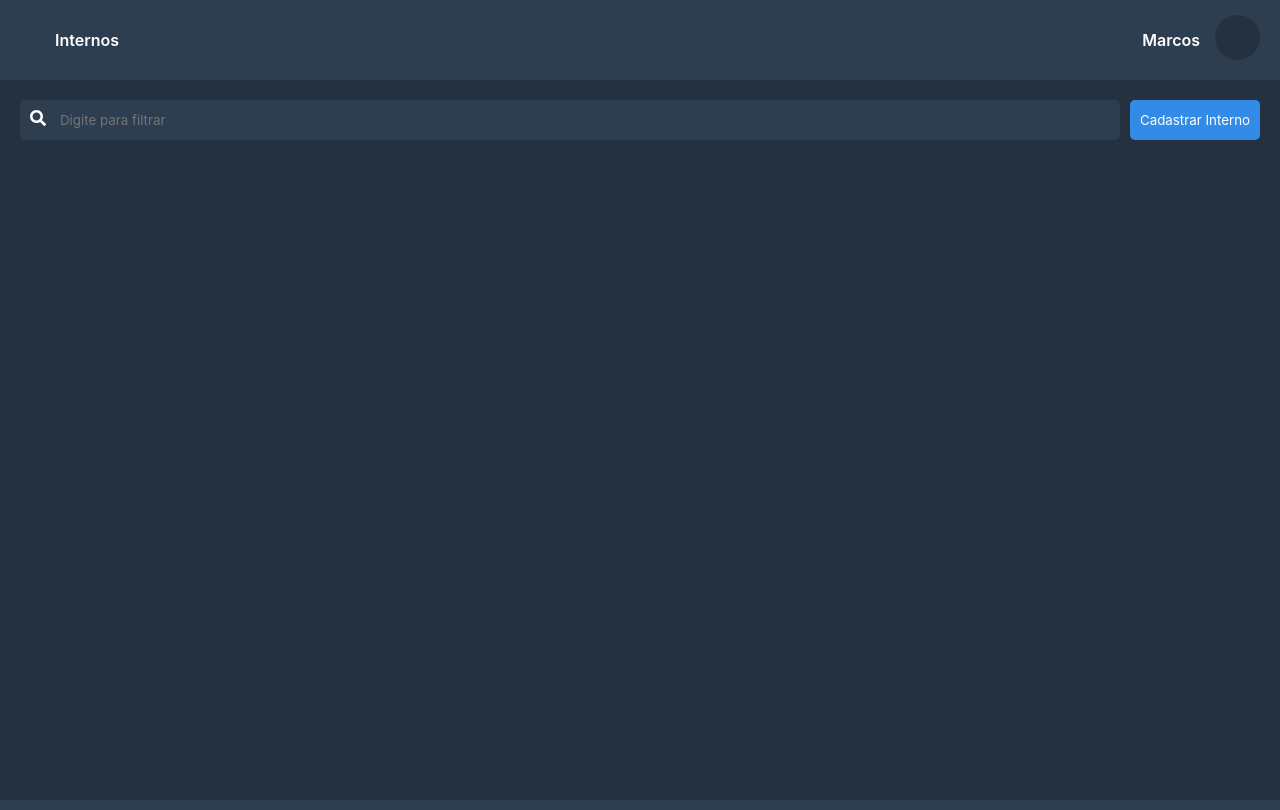
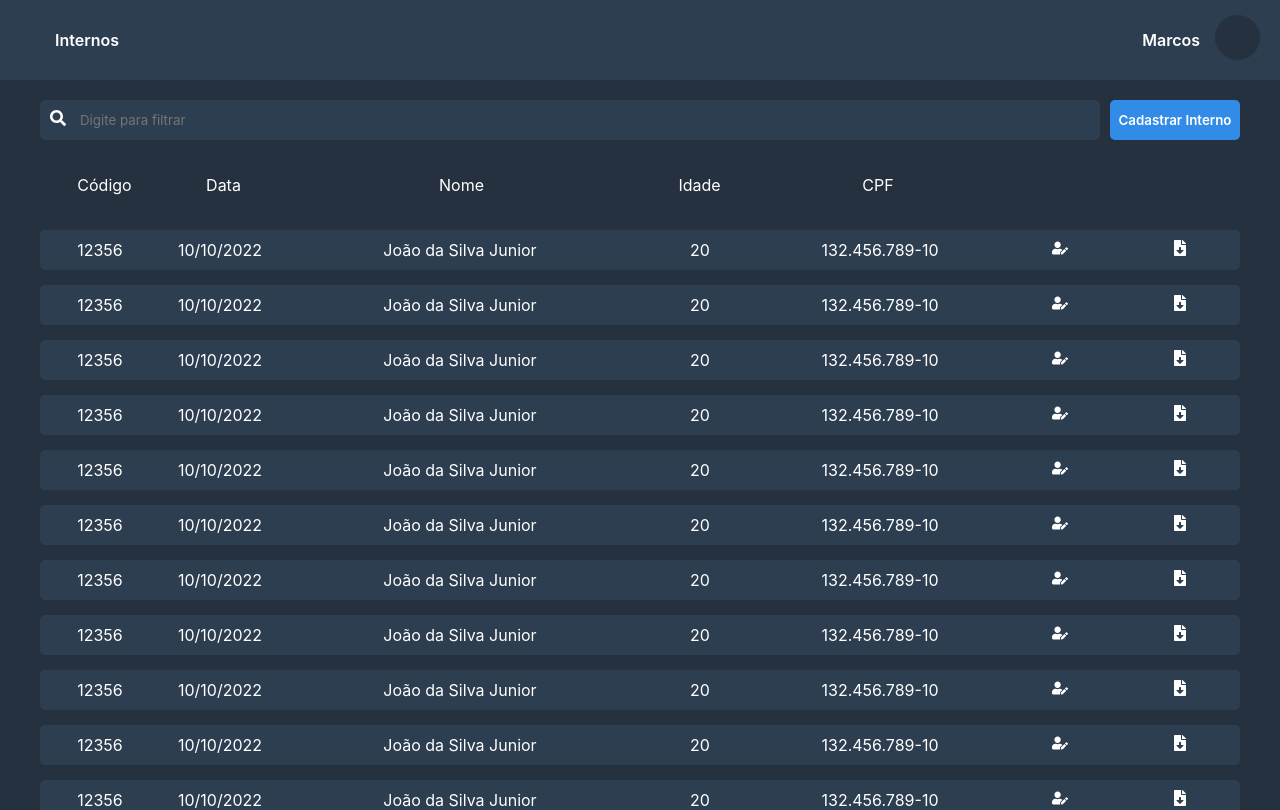
Before and after one commit to devaguia/dejord, a React (Create React App) app: page / in a window 1280 px wide. Shown: the top 810 px of the page. Built offline with nearby package versions, Linux system fonts and the light colour scheme; the HTML template or start-up script is replaced by a standard one.

Commit message:
feat: finalizando página de listagem de interno

```diff
--- /dev/null
+++ b/src/components/InternList/index.tsx
@@ -0,0 +1,34 @@
+import React from 'react';
+
+import { Link } from 'react-router-dom';
+import { Container, EditIcon, DownloadIcon } from './styles';
+
+interface Props {
+    id: number;
+    date: string;
+    name: string;
+    age: number;
+    cpf: string;
+}
+
+const InternList: React.FC<Props> = ({
+    id,
+    date,
+    name,
+    age,
+    cpf
+}) => {
+    return (
+        <Container>
+            <li>{id}</li>
+            <li>{date}</li>
+            <li>{name}</li>
+            <li>{age}</li>
+            <li>{cpf}</li>
+            <li><Link to={`/edit/`}><EditIcon /></Link></li>
+            <li><Link to={`/download/`}><DownloadIcon /></Link></li>
+        </Container>
+    );
+};
+
+export default InternList;
--- /dev/null
+++ b/src/components/InternList/styles.ts
@@ -0,0 +1,56 @@
+import styled, { css } from "styled-components";
+import { FaUserEdit, FaFileDownload } from "react-icons/fa";
+
+export const Container = styled.ul`
+  background-color: var(--primary);
+  height: 40px;
+  display: grid;
+  border-radius: 5px;
+  align-items: center;
+  justify-items: center;
+  grid-template-columns: 1fr 3fr 1fr;
+  margin: 15px 40px;
+
+  li {
+    display: inline-block;
+    color: var(--text-color);
+
+    :nth-child(n + 4),
+    :nth-child(2) {
+      display: none;
+    }
+
+    :nth-child(6) {
+      display: inline-block;
+    }
+
+    @media (min-width: 768px) {
+      :nth-child(n) {
+        display: inline-block;
+      }
+    }
+  }
+
+  @media (min-width: 768px) {
+    grid-template-columns: 1fr 1fr 3fr 1fr 2fr 1fr 1fr;
+  }
+`;
+
+const iconsCSS = css`
+  width: 16px;
+  height: 16px;
+  fill: var(--text-color);
+  flex-shrink: 0;
+
+  &:hover {
+    cursor: pointer;
+    fill: var(--secondary);
+  }
+`;
+
+export const EditIcon = styled(FaUserEdit)`
+  ${iconsCSS}
+`;
+export const DownloadIcon = styled(FaFileDownload)`
+  ${iconsCSS}
+`;
--- a/src/components/List/styles.ts
+++ /dev/null
@@ -1,3 +0,0 @@
-import styled from "styled-components";
-
-export const Container = styled.div``;
--- a/src/pages/Home/index.tsx
+++ b/src/pages/Home/index.tsx
@@ -1,8 +1,9 @@
 import React from 'react';
 import Button from '../../components/Button';
 import Header from '../../components/Header';
+import InternList from '../../components/InternList';
 
-import { Container, Search, SearchIcon } from './styles';
+import { Container, Search, SearchIcon, List } from './styles';
 
 const Home: React.FC = () => {
     return (
@@ -19,6 +20,28 @@ const Home: React.FC = () => {
                 </div>
             </Search>
 
+            <List>
+                <ul>
+                    <li>Código</li>
+                    <li>Data</li>
+                    <li>Nome</li>
+                    <li>Idade</li>
+                    <li>CPF</li>
+                    <li></li>
+                    <li></li>
+                </ul>
+            </List>
+            <div>
+                {[1,2,3,4,5,6,8,9,10,11,12,13,14,15].map(n =>
+                    <InternList
+                        id={12356}
+                        date={'10/10/2022'}
+                        name={'João da Silva Junior'}
+                        age={20}
+                        cpf={'132.456.789-10'}
+                    />
+                )}
+            </div>
         </Container>
     );
 };
--- a/src/pages/Home/styles.ts
+++ b/src/pages/Home/styles.ts
@@ -2,14 +2,14 @@ import styled from "styled-components";
 import { FaSearch } from "react-icons/fa";
 
 export const Container = styled.div`
-  height: 100vh;
   width: 100%;
+  padding-bottom: 30px;
   background: var(--primary-dark);
 `;
 
 export const Search = styled.div`
   width: 100%;
-  padding: 20px;
+  padding: 20px 40px 0 40px;
 
   display: grid;
   grid-template-columns: 2fr 0.2fr;
@@ -34,6 +34,7 @@ export const Search = styled.div`
     margin-left: 10px;
 
     > input {
+      font-weight: 600;
       position: relative;
       float: right;
       width: 130px;
@@ -44,8 +45,47 @@ export const Search = styled.div`
 export const SearchIcon = styled(FaSearch)`
   position: absolute;
   top: 110px;
-  left: 30px;
+  left: 50px;
   width: 16px;
   height: 16px;
   fill: var(--text-color);
 `;
+
+export const List = styled.div`
+  margin: 15px 25px;
+  padding: 10px 20px;
+
+  > ul {
+    height: 40px;
+    display: grid;
+    border-radius: 5px;
+    align-items: center;
+    justify-items: center;
+    grid-template-columns: 1fr 3fr 1fr;
+
+    li {
+      display: inline-block;
+      color: var(--text-color);
+
+      :nth-child(n + 4),
+      :nth-child(2) {
+        display: none;
+      }
+
+      :nth-child(6) {
+        display: inline-block;
+      }
+
+      @media (min-width: 768px) {
+        :nth-child(n) {
+          display: inline-block;
+        }
+      }
+    }
+
+    @media (min-width: 768px) {
+      grid-template-columns: 1fr 1fr 3fr 1fr 2fr 1fr 1fr;
+      margin: 0;
+    }
+  }
+`;
--- a/src/pages/Login/index.tsx
+++ b/src/pages/Login/index.tsx
@@ -1,5 +1,6 @@
 import React from 'react';
 import Button from '../../components/Button';
+import { Link } from 'react-router-dom';
 
 import { Container, Logo, Form, SectionInput, UserIcon, PasswordIcon, Box } from './styles';
 
@@ -22,7 +23,9 @@ const Login: React.FC = () => {
                         </div>
                     </SectionInput>
                     <div>
-                        <Button className='btn-primary' type='submit' value='Entrar' />
+                        <Link to={`/`}>
+                            <Button className='btn-primary' type='submit' value='Entrar' />
+                        </Link>
                     </div>
                 </Form>
             </Box>
--- a/src/styles/GlobalStyles.ts
+++ b/src/styles/GlobalStyles.ts
@@ -7,9 +7,9 @@ export default createGlobalStyle`
         box-sizing: border-box;
     }
 
-    html {
+    html, body {
         min-height: 100%;
-        background: var(--primary);
+        height: 100%;
     }
 
     *, button, input {
```
Also changed, not shown: src/components/List/index.tsx (deleted, +0 -9 lines).
